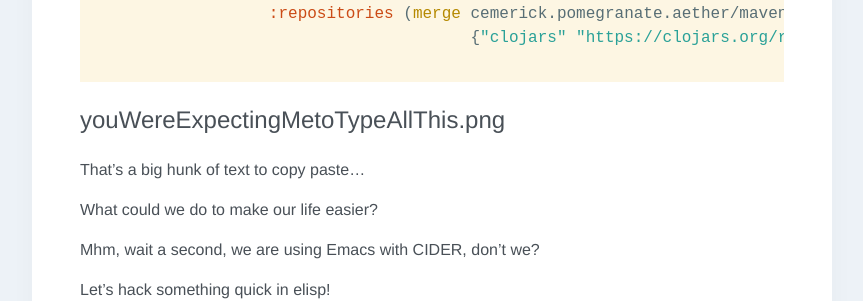
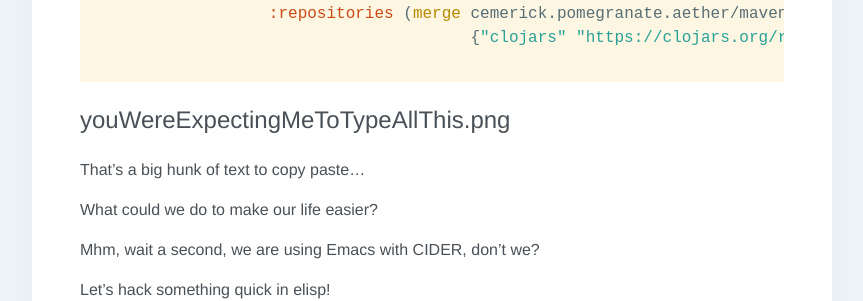
Before and after one commit to p3r7/blog, a Jekyll site: the page built from _posts/2020-05-06-fast-clojure-deps-auto-reload.md, in a window 1280 px wide and 900 px high, scrolled down 836 px. Shown: the part 154-455 px from the top of the window, without its empty margins (208-1071 px from the left). Built offline with Jekyll 4.4.1, drawn with Linux system fonts in a browser that asks for light colours; some web fonts are replaced.

Commit message:
Small typo

````diff
--- a/_posts/2020-05-06-fast-clojure-deps-auto-reload.md
+++ b/_posts/2020-05-06-fast-clojure-deps-auto-reload.md
@@ -45,7 +45,7 @@ Then, let's say you wanted to import `clj-http`. In your REPL, you just have to
 ```
 
 
-## youWereExpectingMetoTypeAllThis.png
+## youWereExpectingMeToTypeAllThis.png
 
 That's a big hunk of text to copy paste...
 
````
